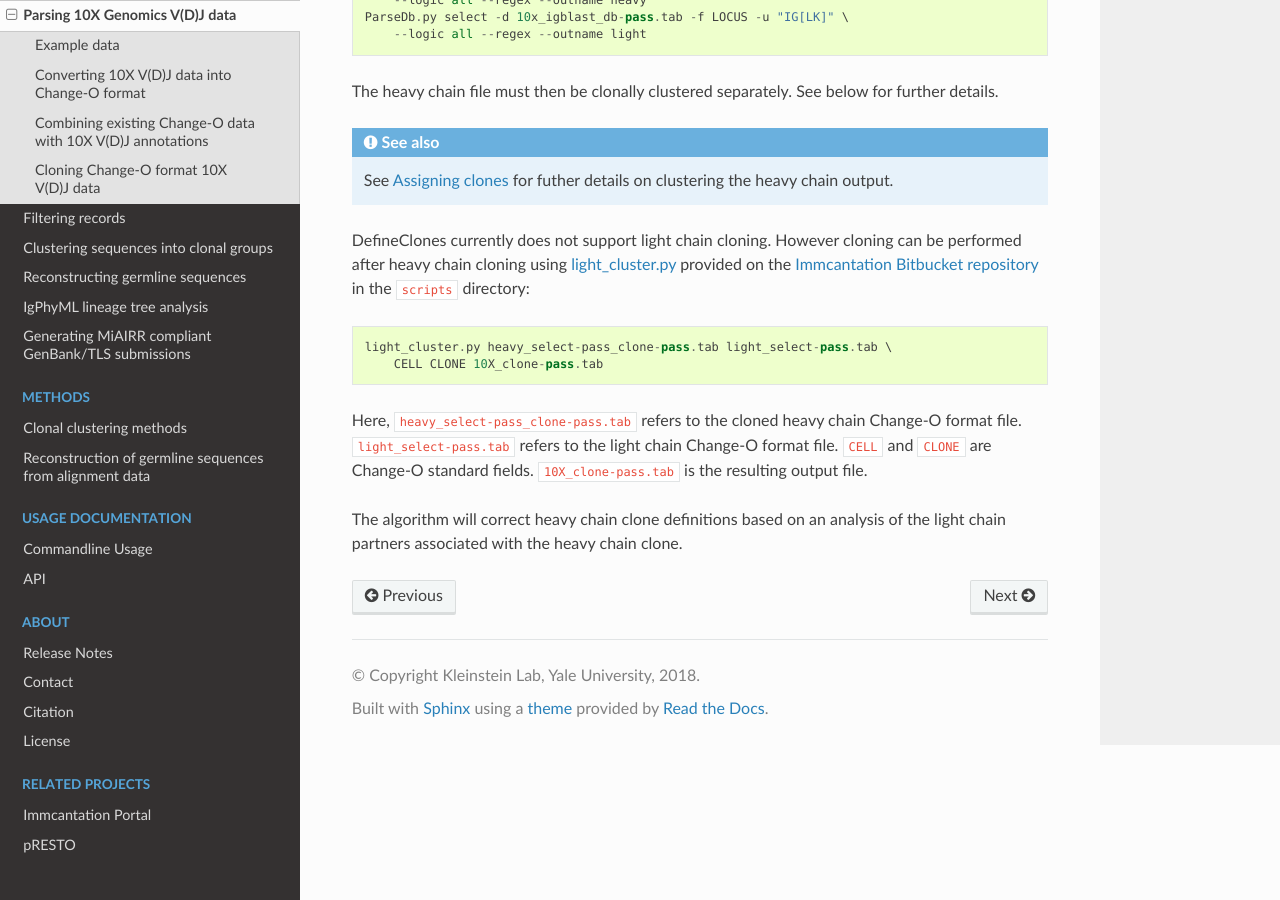
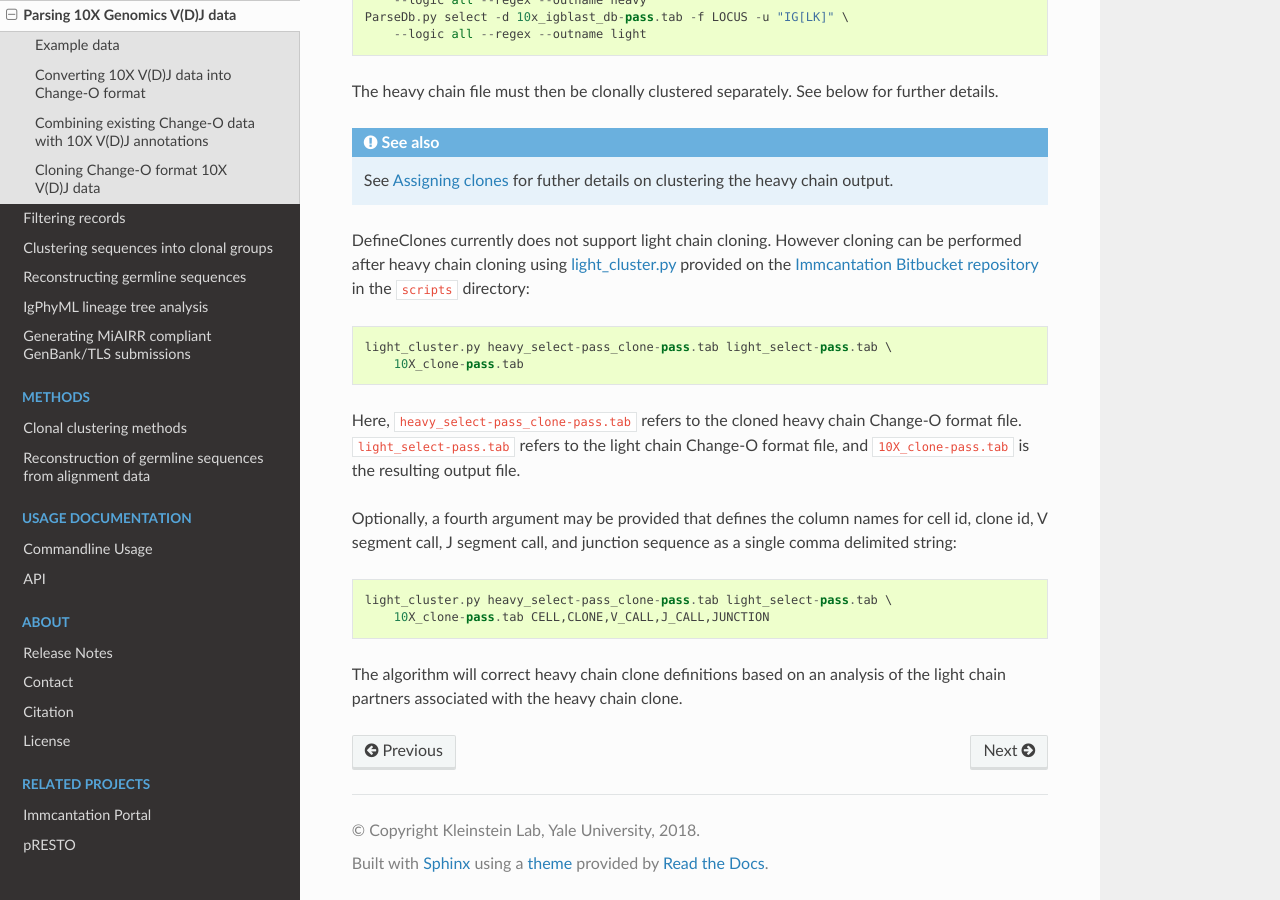
Before and after one commit to immcantation/changeo, a Sphinx documentation site: the page built from docs/examples/10x.rst, in a window 1280 px wide and 900 px high, scrolled down 1639 px. Built offline with Sphinx 7.4.7 and the Read the Docs theme 2.0.0, drawn with Linux system fonts in a browser that asks for light colours; formulas are drawn with MathJax 3.

Commit message:
Updated 10x docs with changes to light_cluster.py.

```diff
--- a/docs/examples/10x.rst
+++ b/docs/examples/10x.rst
@@ -88,11 +88,17 @@ provided on the `Immcantation Bitbucket repository <https://bitbucket.org/kleins
 in the ``scripts`` directory::
 
 	light_cluster.py heavy_select-pass_clone-pass.tab light_select-pass.tab \
-	    CELL CLONE 10X_clone-pass.tab
+	    10X_clone-pass.tab
 
 Here, ``heavy_select-pass_clone-pass.tab`` refers to the cloned heavy chain Change-O format file.
-``light_select-pass.tab`` refers to the light chain Change-O format file. ``CELL`` and ``CLONE``
-are Change-O standard fields. ``10X_clone-pass.tab`` is the resulting output file.
+``light_select-pass.tab`` refers to the light chain Change-O format file, and
+``10X_clone-pass.tab`` is the resulting output file.
+
+Optionally, a fourth argument may be provided that defines the column names for cell id, clone id,
+V segment call, J segment call, and junction sequence as a single comma delimited string::
+
+	light_cluster.py heavy_select-pass_clone-pass.tab light_select-pass.tab \
+	    10X_clone-pass.tab CELL,CLONE,V_CALL,J_CALL,JUNCTION
 
 The algorithm will correct heavy chain clone definitions based on an analysis of the light chain partners associated
 with the heavy chain clone.
```
